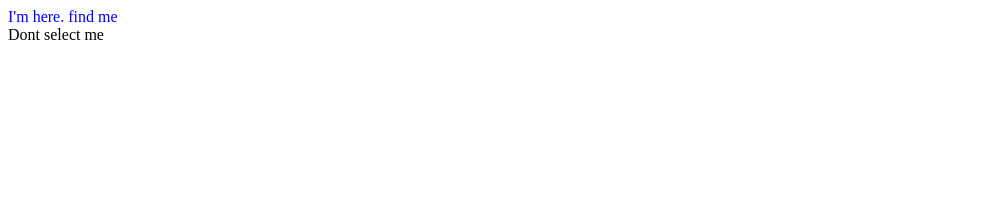
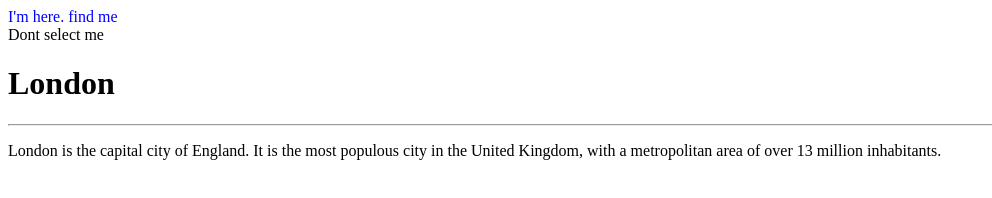
Before and after one commit to vkp3012/Dev, a plain HTML site: page html/SelectorQuestion/q6.html in a window 1280 px wide. Shown: the whole page, without its empty margins (0-992 px from the left). Drawn offline with Linux system fonts and the light colour scheme.

```diff
--- a/html/SelectorQuestion/q6.html
+++ b/html/SelectorQuestion/q6.html
@@ -34,5 +34,13 @@
     <span>
       <div class="c1">Dont select me</div>
     </span>
+
+    <!-- Add a horizontal rule between the heading and the paragraph. -->
+
+    <h1>London</h1>
+    <hr>
+
+    <p>London is the capital city of England. It is the most populous city in the United Kingdom,
+        with a metropolitan area of over 13 million inhabitants.</p>
 </body>
 </html>
```
